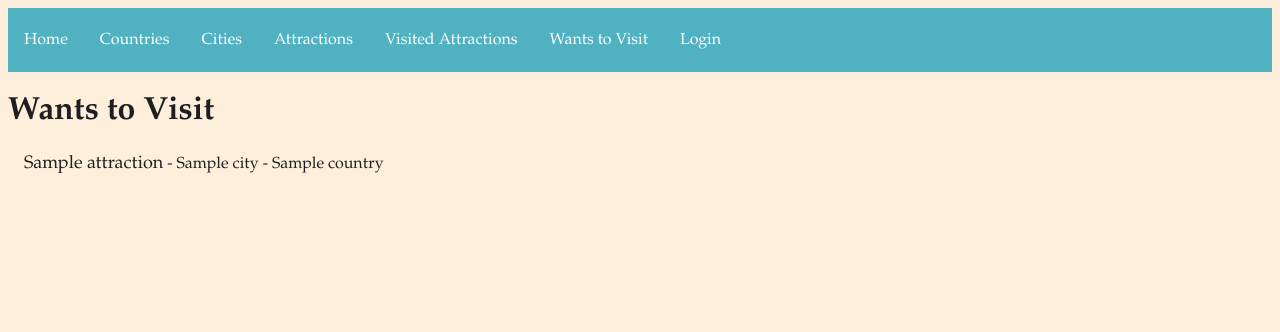
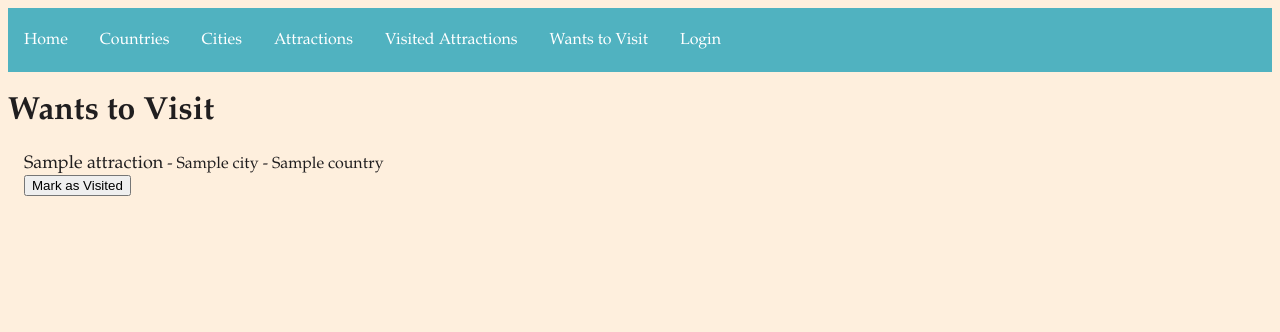
Before and after one commit to jlinkl/travel_bucket_list_project, a Flask app: page /attractions/wants_to_visit in a window 1280 px wide. Shown: the top 332 px of the page. Run offline with Flask 2, Linux system fonts and the light colour scheme; a database or web service that is not in the repository returns one stand-in record (values such as "Sample title"); some libraries are stand-ins or nearby versions.

Commit message:
added button to wants_to_visit.html

```diff
--- a/controllers/attraction_controller.py
+++ b/controllers/attraction_controller.py
@@ -90,3 +90,11 @@ def get_wants_to_visit():
         dictionaries.append(dictionary)
 
     return render_template('attractions/wants_to_visit.html', dictionaries=dictionaries)
+
+@attraction_blueprint.route('/attractions/<id>/mark_as_visited/', methods=['POST'])
+def mark_as_visited(id):
+    visit = visit_repository.select_by_attraction_id(id)
+    visit.visited = True
+    visit.wants_to_visit = False
+    visit_repository.update(visit)
+    return redirect('/attractions/wants_to_visit')
--- a/templates/attractions/wants_to_visit.html
+++ b/templates/attractions/wants_to_visit.html
@@ -4,6 +4,9 @@
 {% for dictionary in dictionaries %}
 <ul>
     <li><a href="/attractions/{{dictionary.attraction.id}}/view">{{dictionary.attraction.name}}</a> - {{dictionary.city}} - {{dictionary.country}}</li>
+    <form action="/attractions/{{dictionary.attraction.id}}/mark_as_visited" method="post">
+        <button value="{{dictionary.attraction.id}}">Mark as Visited</button>
+    </form>
 </ul>
 {% endfor %}
 </div>
```
